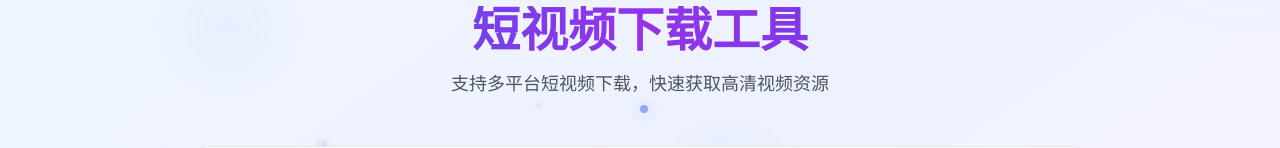
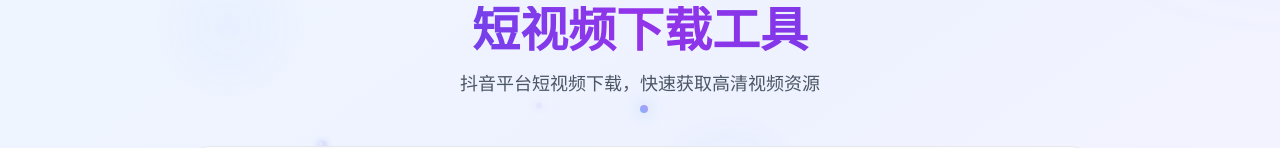
Before and after one commit to mrweisheng/fanyinextjs, a Next.js app: page /download in a window 1280 px wide. Shown: the part 254-402 px from the top of the page. Built offline with nearby package versions, Linux system fonts and the light colour scheme.

Commit message:
修改下载文案

```diff
--- a/app/download/page.tsx
+++ b/app/download/page.tsx
@@ -165,7 +165,7 @@
             短视频下载工具
           </h1>
           <p className="text-gray-600 text-sm md:text-lg max-w-2xl mx-auto px-4">
-            支持多平台短视频下载，快速获取高清视频资源
+            抖音平台短视频下载，快速获取高清视频资源
           </p>
         </div>
 
```
